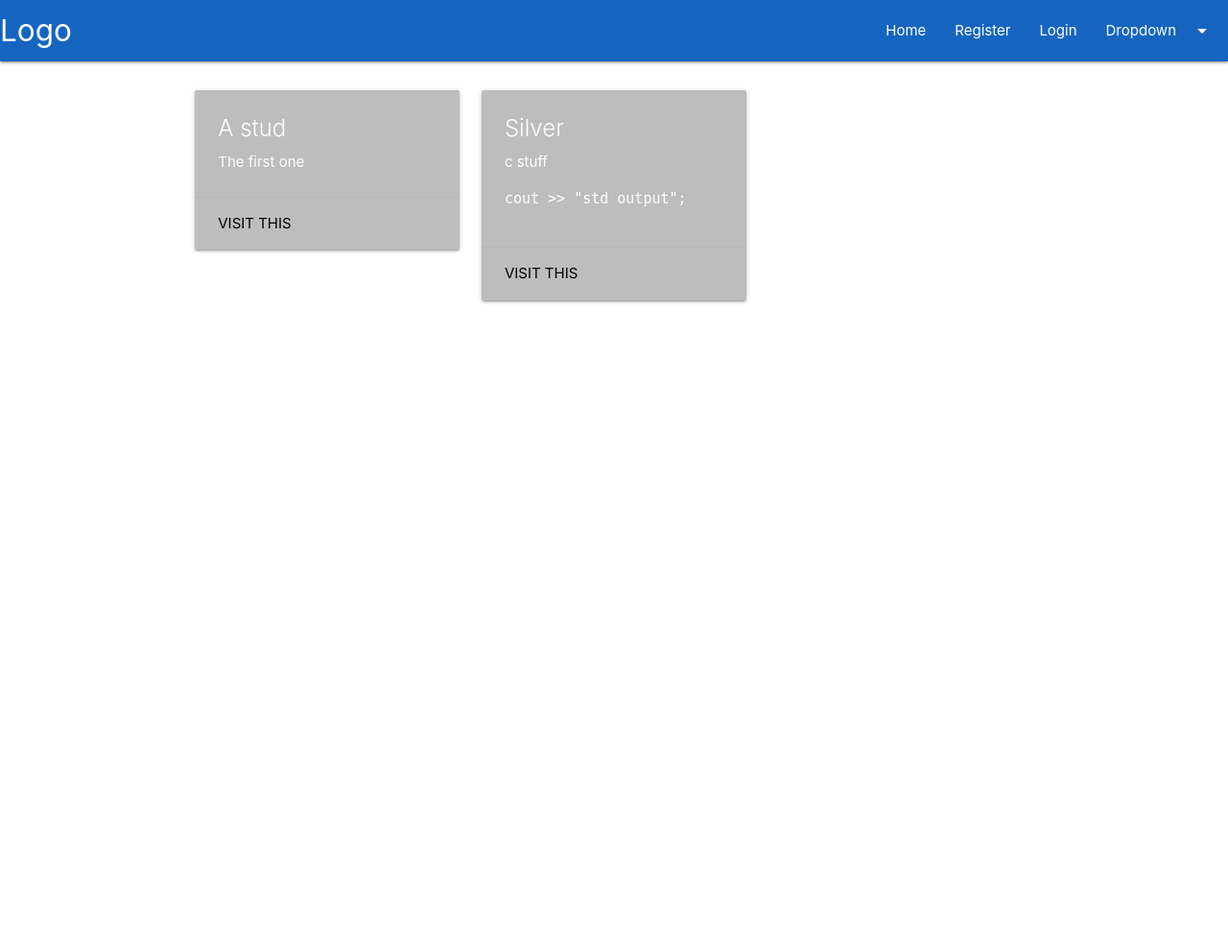
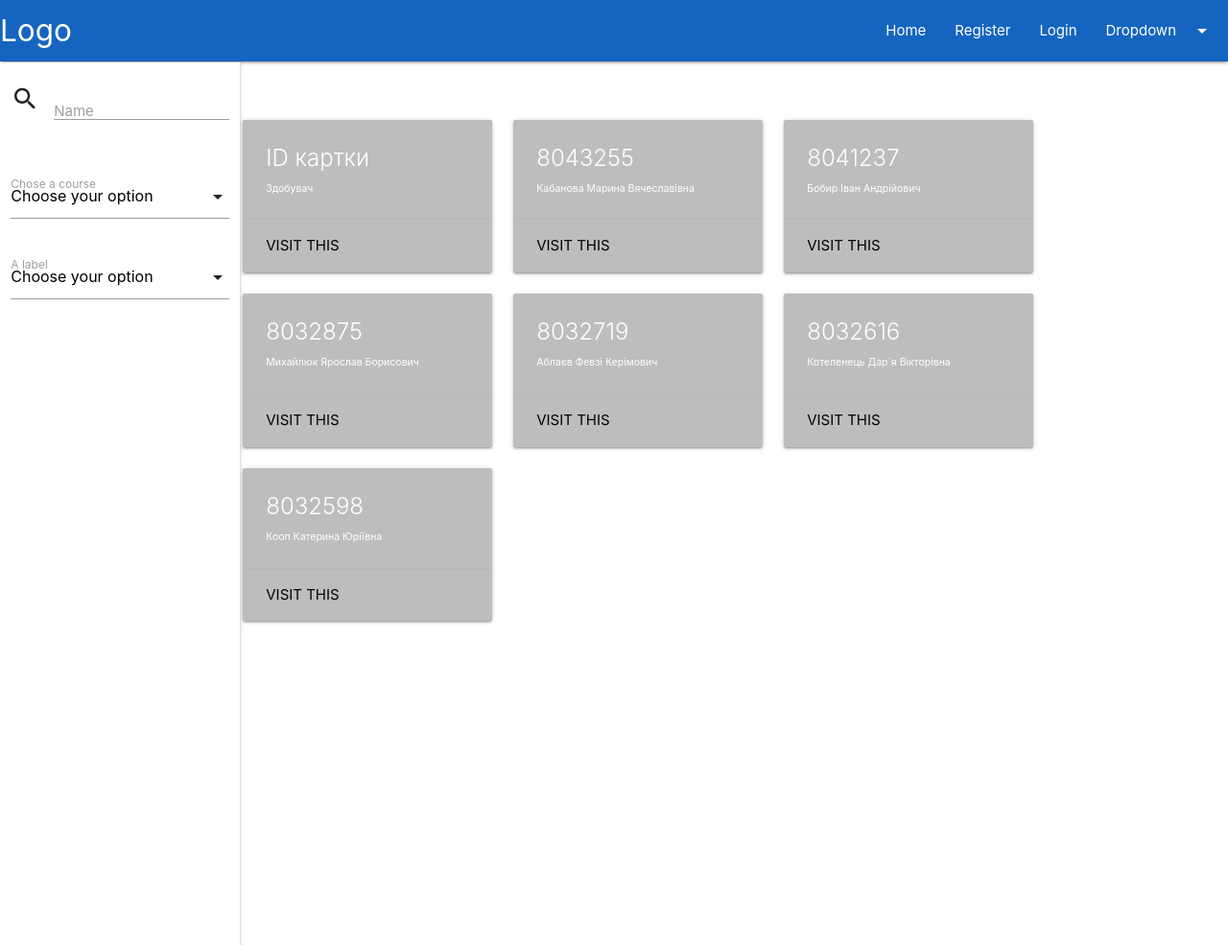
Before and after one commit to SunNeverSets/django_docGen-0.9.0, a Django app: page / in a window 1280 px wide. Shown: the whole page at 96% size. Run offline with Django 3.2, Linux system fonts and the light colour scheme; data comes from the database, SQL or seed files in the repository; some libraries are stand-ins or nearby versions.

Commit message:
Mainly UI + some search

```diff
--- a/djangosandbox/djangosandbox/settings.py
+++ b/djangosandbox/djangosandbox/settings.py
@@ -39,6 +39,7 @@ INSTALLED_APPS = [
     'django.contrib.staticfiles',
     'main.apps.MainConfig',
     'tinymce',
+    'import_export',
 ]
 
 MIDDLEWARE = [
--- a/djangosandbox/main/models.py
+++ b/djangosandbox/main/models.py
@@ -2,30 +2,23 @@ from django.db import models
 from datetime import datetime
 # Create your models here.
 
-class StudCard(models.Model):
-    studId = models.CharField(max_length=200)
-    studName = models.CharField(max_length=200)
-    studFaculty = models.CharField(max_length=200)
-    studCourse = models.CharField(max_length=200)
-
-    class Meta:
-        verbose_name_plural = "Students Cards"
-
-    def __str__(self):
-        return self.studName
-
-class StudSeries(models.Model):
-    studSeries = models.CharField(max_length=200)
-    studCard = models.ForeignKey(StudCard,default=1, verbose_name="Series", on_delete=models.SET_DEFAULT)
-    studSeriesDescription = models.CharField(max_length=200)
 
 
 class Page(models.Model):
-    page_title = models.CharField(max_length=200)
-    page_content = models.TextField()
+    page_id = models.CharField(max_length=200)
+    page_name = models.CharField(max_length=200)
+    page_birth = models.CharField(max_length=200)
+    page_nationality = models.CharField(max_length=200)
+    page_nameEn = models.CharField(max_length=200)
+    page_gradYear = models.CharField(max_length=200)
+    page_formOfStudy = models.CharField(max_length=200)
+    page_specialty = models.CharField(max_length=200)
+    page_prevDoc = models.CharField(max_length=200)
+
+
+
+
     page_published = models.DateTimeField("date published", default=datetime.now())
 
-    studSeries = models.ForeignKey(StudSeries, default=1, verbose_name="Series", on_delete=models.SET_DEFAULT)
-    studSlug = models.CharField(max_length=200, default=1)
     def __str__(self):
-        return self.page_title
+        return self.page_name
--- a/djangosandbox/main/templates/main/header.html
+++ b/djangosandbox/main/templates/main/header.html
@@ -14,22 +14,62 @@
     </head>
 
     <body>
-
+        <div class="wrapper">
             <!-- Dropdown Structure -->
             <ul id="dropdown1" class="dropdown-content">
-            <li><a href="/">One Link</a></li>
+                <li><a href="/upload">Upload</a></li>
                 <li><a href="/register">Two link</a></li>
                 <li class="divider"></li>
                 <li><a href="/login">Three link</a></li>
             </ul>
 
 
+
             {% include "main/includes/navbar.html"  %}
             {% include "main/includes/messages.html"  %}
+            <ul id="slide-out" class="sidenav sidenav-fixed">
+                <form method="GET" action=".">
+                    <div class="row">
+                        <form class="col">
+                            <li>
+                                <div class="input-field col s12">
+                                <i class="material-icons prefix font-size" style="font-size: 2rem;">search</i>
+                                <textarea id="icon_prefix2" class="materialize-textarea"></textarea>
+                                <label for="icon_prefix2">Name</label>
+                                </div>
+                            </li>
+                            <li>
+                                <div class="input-field col s12">
+                                    <select>
+                                    <option value="" disabled selected>Choose your option</option>
+                                    <option value="1">2020</option>
+                                    <option value="2">2021</option>
+                                    <option value="3">2022</option>
+                                    </select>
+                                    <label>Chose a course</label>
+                                </div>
+                            </li>
+                            <li>
+                                <div class="input-field col s12">
+                                    <select>
+                                    <option value="" disabled selected>Choose your option</option>
+                                    <option value="1">Option 1</option>
+                                    <option value="2">Option 2</option>
+                                    <option value="3">Option 3</option>
+                                    </select>
+                                    <label>A label</label>
+                                </div>
+                            </li>
+                        </form>
+                    </div>
+                </form>
+
+            </ul>
+            <a href="#" data-target="slide-out" class="sidenav-trigger"><i class="material-icons">menu</i></a>
+        </div>
+
 
         <!--JavaScript at end of body for optimized loading-->
-
-
 
         <div class="container">
             <br>
@@ -38,10 +78,37 @@
             <br>
         </div>
 
+
+
+
+
+        <style type="text/css">
+        .sidenav {
+            margin-top: 65px;
+            width: 250px;
+        }
+        </style>
+        <style type="text/css">
+        .container {
+            padding-left: 50px;
+        }
+        </style>
+        >
+
         <script src="{% static 'tinymce/js/prism.js' %}"></script>
 
         <script>
+            $(document).ready(function(){
+                $('.sidenav').sidenav();
+            });
+        </script>
+        <script>
             $(".dropdown-trigger").dropdown();
+        </script>
+        <script>
+            $(document).ready(function(){
+                $('select').formSelect();
+            });
         </script>
     </body>
   </html>
--- a/djangosandbox/main/templates/main/home.html
+++ b/djangosandbox/main/templates/main/home.html
@@ -6,8 +6,8 @@
             <div class="col s12 m6 l4">
                 <div class="card grey lighten-1">
                     <div class="card-content white-text">
-                        <span class="card-title">{{ stud.page_title }}</span>
-                        <p style="font-size:70%">{{ stud.page_content|safe }}</p>
+                        <span class="card-title">{{ stud.page_id }}</span>
+                        <p style="font-size:70%">{{ stud.page_name }}</p>
                     </div>
                     <div class="card-action">
                         <a href="/" class="black-text text-lighten-2">Visit this</a>
--- a/djangosandbox/main/urls.py
+++ b/djangosandbox/main/urls.py
@@ -8,4 +8,5 @@ urlpatterns = [
     path("register/", views.register, name="register"),
     path("logout/", views.logout_request, name="logout"),
     path("login/", views.login_request, name="login"),
+    path("upload/", views.upload, name="upload"),
 ]
--- a/djangosandbox/main/views.py
+++ b/djangosandbox/main/views.py
@@ -1,3 +1,5 @@
+import csv, io
+
 from django.shortcuts import render, redirect
 from django.http import HttpResponse
 from django.contrib.auth.forms import  AuthenticationForm
@@ -7,6 +9,9 @@ from .forms import NewUserForm
 
 from .models import Page
 
+from .Student import Stud
+
+st = Stud()
 
 def homepage(request):
     return render(request, 'main/home.html', {'students': Page.objects.all})
@@ -53,4 +58,32 @@ def login_request(request):
 
     form = AuthenticationForm()
     return render(request, "main/login.html", {'form': form})
+
+def upload(request):
+    if request.method == "POST":
+        uploaded_file = request.FILES['document']
+        unpacked_file = uploaded_file.read().decode('ANSI')
+        io_string = io.StringIO(unpacked_file)
+
+        uploaded_data = csv.reader(io_string, delimiter=';')
+
+        i = 0
+        for row in uploaded_data:
+            print(len(row))
+            _, created = Page.objects.update_or_create(
+                page_id = row[st.id],
+                page_name = row[st.name],
+                page_birth = row[st.birth],
+
+            )
+            i += 1
+            if  i == 7:
+                break
+        # if uploaded_file.file.name.endswith('.csv'):
+            # outData = csv.reader(uploaded_file, delimiter=';', quotechar='"')
+            # print(outData[1])
+        print(uploaded_file)
+        print(uploaded_file.size)
+    return render(request, "main/upload.html")
+
 # Create your views here.
```
Also changed, not shown: djangosandbox/main/Student.py (added, +32 -0 lines), djangosandbox/main/admin.py (+3 -9 lines), djangosandbox/main/templates/main/header_test.html (added, +58 -0 lines), djangosandbox/main/templates/main/upload.html (added, +11 -0 lines), djangosandbox/db.sqlite3, djangosandbox/main/migrations/0001_initial.py (deleted), djangosandbox/main/migrations/0002_auto_20190728_0502.py (deleted), djangosandbox/main/migrations/0003_auto_20190728_0503.py (deleted), djangosandbox/main/migrations/0004_auto_20190730_1607.py (deleted), djangosandbox/main/migrations/__init__.py (deleted), 1 other file. Lines whose indentation alone changed are shown as unchanged.
